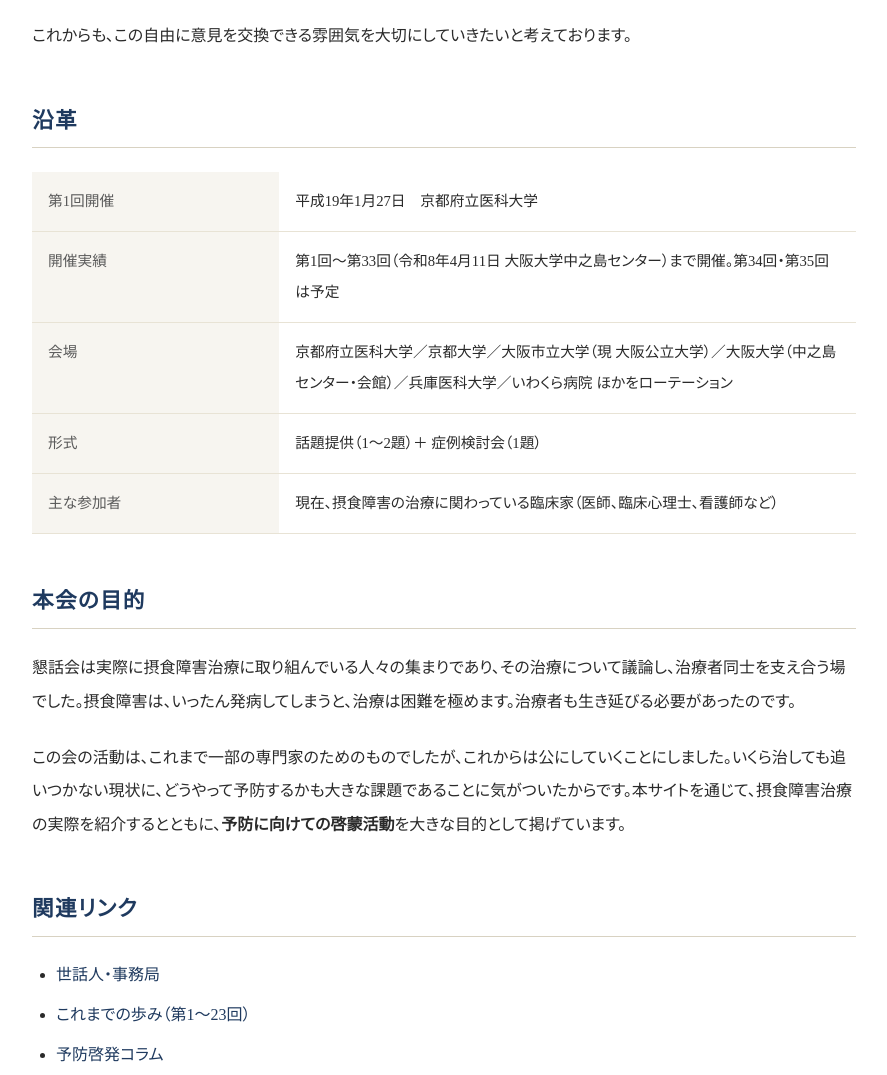
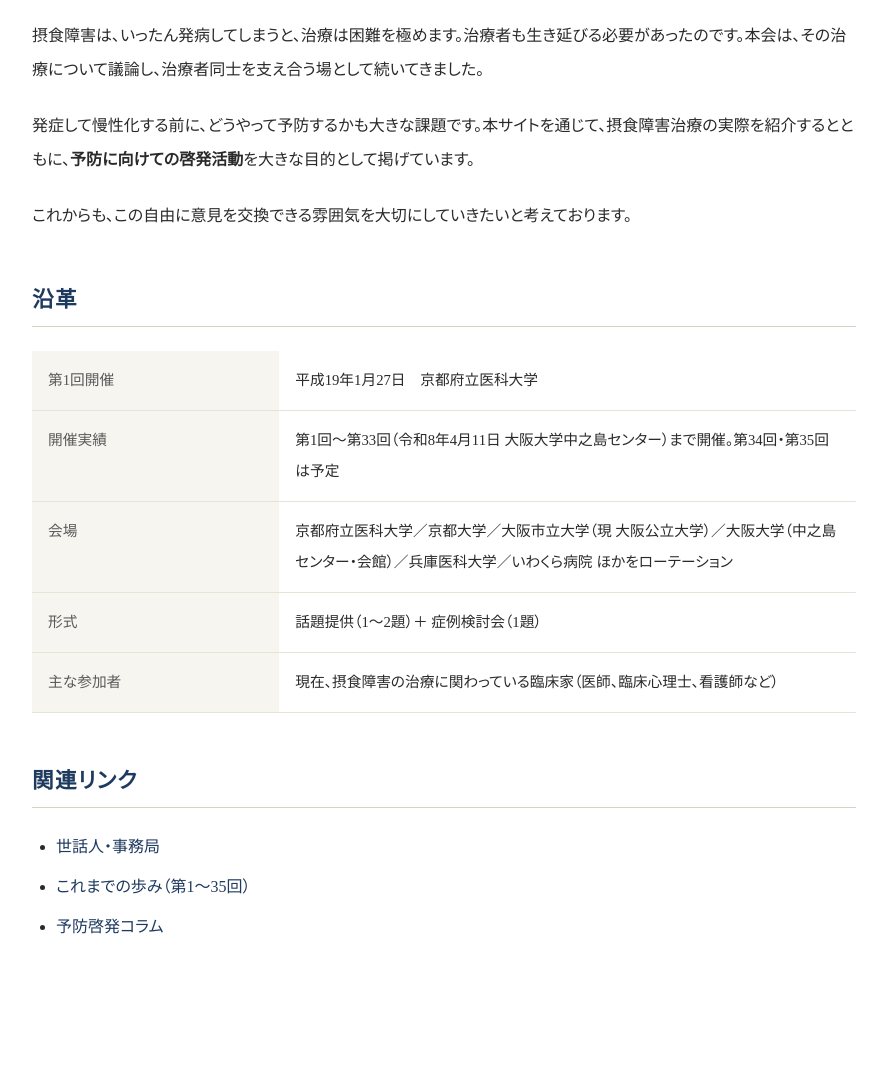
Before and after one commit to mizuhara-cl/edforum-site, an Astro site: page /edforum-site/about in a window 1280 px wide. Shown: the part 469-1544 px from the top of the page, without its empty margins (196-1083 px from the left). Built offline with nearby package versions, Linux system fonts and the light colour scheme; Astro itself is replaced by a stand-in of ours.

Commit message:
refactor: 概要ページ「本会の目的」を「会の趣旨」に統合
- 治療者も生き延びる必要があった、の文を会の趣旨に追記
- 「これからは公にしていく」記述は削除
- 予防に向けての啓発活動の主旨は会の趣旨内に保持
- 啓蒙→啓発に表記更新
- 関連リンクの「第1〜23回」を「第1〜35回」に更新

```diff
--- a/src/pages/about.astro
+++ b/src/pages/about.astro
@@ -16,6 +16,12 @@ const base = import.meta.env.BASE_URL.replace(/\/$/, '');
           摂食障害に関わっていらっしゃる方々と定期的に開いている勉強会です。毎回、摂食障害治療に日々取り組まれている先生方から生の経験を報告いただき、お互いに刺激や元気を与えあう充実した会になってきました。
         </p>
         <p>
+          摂食障害は、いったん発病してしまうと、治療は困難を極めます。治療者も生き延びる必要があったのです。本会は、その治療について議論し、治療者同士を支え合う場として続いてきました。
+        </p>
+        <p>
+          発症して慢性化する前に、どうやって予防するかも大きな課題です。本サイトを通じて、摂食障害治療の実際を紹介するとともに、<strong>予防に向けての啓発活動</strong>を大きな目的として掲げています。
+        </p>
+        <p>
           これからも、この自由に意見を交換できる雰囲気を大切にしていきたいと考えております。
         </p>
 
@@ -30,18 +36,10 @@ const base = import.meta.env.BASE_URL.replace(/\/$/, '');
           </tbody>
         </table>
 
-        <h2>本会の目的</h2>
-        <p>
-          懇話会は実際に摂食障害治療に取り組んでいる人々の集まりであり、その治療について議論し、治療者同士を支え合う場でした。摂食障害は、いったん発病してしまうと、治療は困難を極めます。治療者も生き延びる必要があったのです。
-        </p>
-        <p>
-          この会の活動は、これまで一部の専門家のためのものでしたが、これからは公にしていくことにしました。いくら治しても追いつかない現状に、どうやって予防するかも大きな課題であることに気がついたからです。本サイトを通じて、摂食障害治療の実際を紹介するとともに、<strong>予防に向けての啓蒙活動</strong>を大きな目的として掲げています。
-        </p>
-
         <h2>関連リンク</h2>
         <ul>
           <li><a href={`${base}/officers/`}>世話人・事務局</a></li>
-          <li><a href={`${base}/archive/`}>これまでの歩み（第1〜23回）</a></li>
+          <li><a href={`${base}/archive/`}>これまでの歩み（第1〜35回）</a></li>
           <li><a href={`${base}/resources/`}>予防啓発コラム</a></li>
         </ul>
       </div>
```
